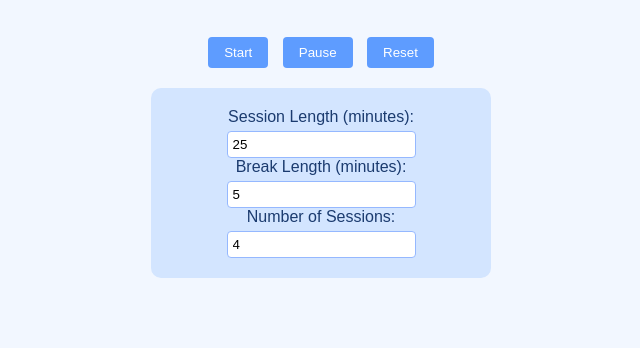
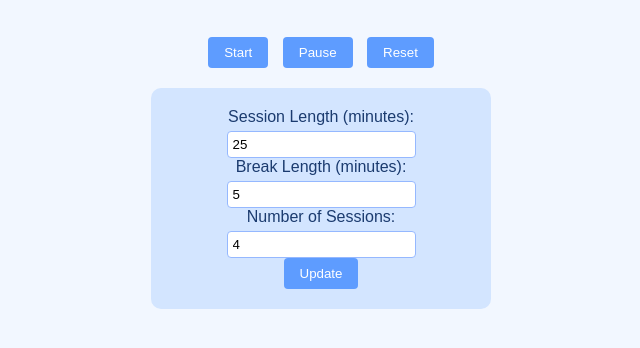
Before and after one commit to s1997aniket/Pomodoro_Timer, a plain HTML site: page index.html in a window 1280 px wide. Shown: the part 226-574 px from the top of the page, without its empty margins (319-959 px from the left). Drawn offline with Linux system fonts and the light colour scheme.

Commit message:
Update index.html

```diff
--- a/index.html
+++ b/index.html
@@ -1,7 +1,7 @@
 <!DOCTYPE html>
 <html>
 <head>
-  <title>Pomodoro Timer</title>
+  <title>POMODORO TIMER</title>
   <link rel="stylesheet" type="text/css" href="style.css">
 </head>
 <body>
@@ -25,6 +25,8 @@
     <br>
     <label for="session-count">Number of Sessions:</label>
     <input type="number" id="session-count" min="1" value="4">
+    <br>
+    <button id="calculate-btn">Update</button> <!-- Add calculate button -->
   </div>
 
   <script src="script.js"></script>
```
